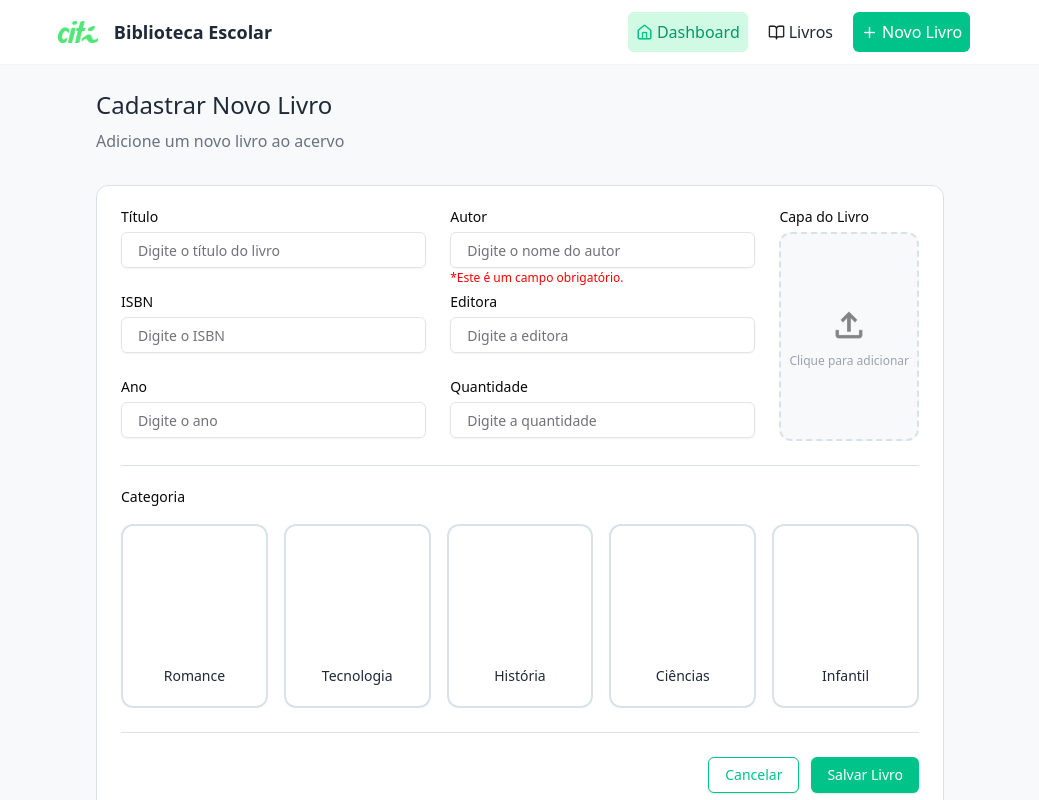
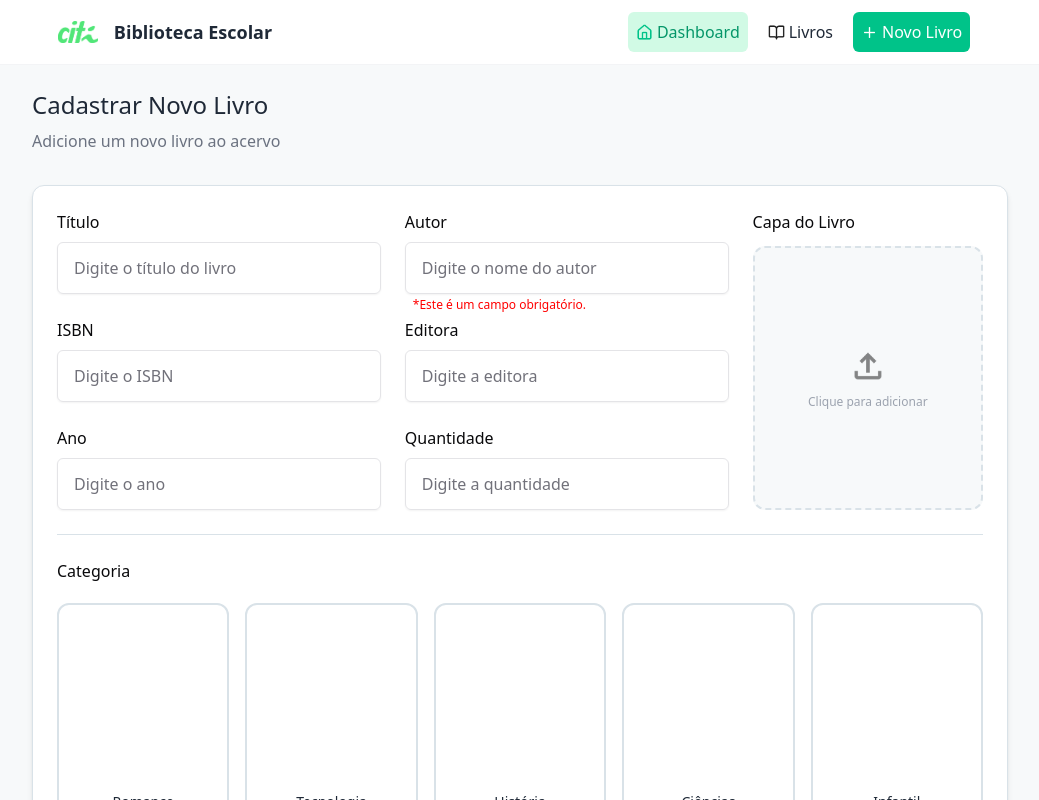
Before and after one commit to citi-onboarding/pta-squad-matheus, a Next.js app in the folder client/: page /novoLivro in a window 1280 px wide. Shown: the top 800 px of the page, without its empty margins (120-1159 px from the left). Built offline with nearby package versions, Linux system fonts and the light colour scheme.

Commit message:
style: improve new book form layout and responsive UI styling

```diff
--- a/client/src/app/novoLivro/page.tsx
+++ b/client/src/app/novoLivro/page.tsx
@@ -17,8 +17,8 @@ export default function CadastrarLivroPage() {
   const [categoriaSelecionada, setCategoriaSelecionada] = useState('');
 
   return (
-    <div className="min-h-screen bg-[#F7F9FA]">
-      <div className="max-w-4xl mx-auto p-6">
+    <div className="min-h-[calc(100vh-65px)] bg-[#F7F9FA] md:flex md:flex-col">
+      <div className="max-w-4xl md:max-w-5xl w-full mx-auto p-6 md:flex md:flex-col md:flex-1">
         <h1 className="text-2xl font-medium text-gray-800 mb-2">
           Cadastrar Novo Livro
         </h1>
@@ -26,54 +26,65 @@ export default function CadastrarLivroPage() {
           Adicione um novo livro ao acervo
         </p>
 
-        <div className="bg-white rounded-xl border border-[#D9E2E8] p-6">
+        <div className="bg-white rounded-xl border border-[#D9E2E8] p-6 md:flex md:flex-col md:flex-1 md:mb-8 shadow-[0_2px_4px_-2px_rgba(0,0,0,0.1),0_4px_6px_-1px_rgba(0,0,0,0.1)]">
 
           {/* Seção 1 — Campos do formulário + Capa */}
-          <div className="grid grid-cols-1 md:grid-cols-[1fr_auto] gap-6 items-stretch">
+          <div className="grid grid-cols-1 md:grid-cols-[1fr_auto] gap-6 items-stretch md:flex-1">
 
             {/* Campos */}
-            <div className="grid grid-cols-1 md:grid-cols-2 gap-6 items-start">
-              <div className="grid gap-2">
-                <Label htmlFor="titulo">Título</Label>
-                <Input id="titulo" placeholder="Digite o título do livro" />
+            <div className="grid grid-cols-1 md:grid-cols-2 gap-6 items-start md:auto-rows-fr">
+              <div className="grid gap-2 md:flex md:flex-col md:justify-between">
+                <Label className="md:text-base" htmlFor="titulo">
+                  Título
+                </Label>
+                <Input id="titulo" placeholder="Digite o título do livro" className="md:flex-1 md:max-h-[56px] md:!text-base" />
               </div>
 
-              <div className="grid gap-2 relative">
-                <Label htmlFor="autor">Autor</Label>
-                <Input id="autor" placeholder="Digite o nome do autor" />
-                <span className="absolute top-[calc(100%+2px)] text-xs text-[#FF0000]">
+              <div className="grid gap-2 md:flex md:flex-col md:justify-between relative">
+                <Label className="md:text-base" htmlFor="autor">
+                  Autor
+                </Label>
+                <Input id="autor" placeholder="Digite o nome do autor" className="md:flex-1 md:max-h-[56px] md:!text-base" />
+                <span className="absolute top-[calc(100%+3px)] text-xs text-[#FF0000] md:pl-2">
                   *Este é um campo obrigatório.
                 </span>
               </div>
 
-              <div className="grid gap-2">
-                <Label htmlFor="isbn">ISBN</Label>
-                <Input id="isbn" placeholder="Digite o ISBN" />
+              <div className="grid gap-2 md:flex md:flex-col md:justify-between">
+                <Label className="md:text-base" htmlFor="isbn">
+                  ISBN
+                </Label>
+                <Input id="isbn" placeholder="Digite o ISBN" className="md:flex-1 md:max-h-[56px] md:!text-base" />
               </div>
 
-              <div className="grid gap-2">
-                <Label htmlFor="editora">Editora</Label>
-                <Input id="editora" placeholder="Digite a editora" />
+              <div className="grid gap-2 md:flex md:flex-col md:justify-between">
+                <Label className="md:text-base" htmlFor="editora">
+                  Editora
+                </Label>
+                <Input id="editora" placeholder="Digite a editora" className="md:flex-1 md:max-h-[56px] md:!text-base" />
               </div>
 
-              <div className="grid gap-2">
-                <Label htmlFor="ano">Ano</Label>
-                <Input id="ano" type="number" placeholder="Digite o ano" />
+              <div className="grid gap-2 md:flex md:flex-col md:justify-between">
+                <Label className="md:text-base" htmlFor="ano">
+                  Ano
+                </Label>
+                <Input id="ano" type="number" placeholder="Digite o ano" className="md:flex-1 md:max-h-[56px] md:!text-base" />
               </div>
 
-              <div className="grid gap-2">
-                <Label htmlFor="quantidade">Quantidade</Label>
-                <Input id="quantidade" type="number" placeholder="Digite a quantidade" />
+              <div className="grid gap-2 md:flex md:flex-col md:justify-between">
+                <Label className="md:text-base" htmlFor="quantidade">
+                  Quantidade
+                </Label>
+                <Input id="quantidade" type="number" placeholder="Digite a quantidade" className="md:flex-1 md:max-h-[56px] md:!text-base" />
               </div>
             </div>
 
             {/* Upload da capa */}
-            <div className="flex flex-col gap-2">
-              <Label>Capa do Livro</Label>
+            <div className="flex flex-col gap-3">
+              <Label className="md:text-base">Capa do Livro</Label>
               <button
                 type="button"
-                className="flex flex-col items-center justify-center flex-1 rounded-xl border-2 border-dashed border-[#D9E2E8] bg-[#F7F9FA] hover:border-gray-400 hover:bg-gray-100 transition-colors cursor-pointer"
-                style={{ aspectRatio: '2/3' }}
+                className="flex flex-col items-center justify-center flex-1 [aspect-ratio:2/3] md:[aspect-ratio:auto] md:w-[clamp(180px,18vw,280px)] rounded-xl border-2 border-dashed border-[#D9E2E8] bg-[#F7F9FA] hover:border-gray-400 hover:bg-gray-100 transition-colors cursor-pointer"
               >
                 <img src="/img/upload.png" alt="Upload" className="w-10 h-10 mb-2 opacity-50" />
                 <span className="text-xs text-gray-400 text-center px-2">Clique para adicionar</span>
@@ -84,7 +95,7 @@ export default function CadastrarLivroPage() {
 
           {/* Seção 2 — Categoria */}
           <div className="border-t border-[#D9E2E8] mt-6 pt-6 grid gap-3">
-            <Label>Categoria</Label>
+            <Label className="md:text-base">Categoria</Label>
             <div className="grid grid-cols-2 md:flex md:flex-nowrap mt-2 gap-4">
               {categorias.map(({ value, label }) => (
                 <button
@@ -92,13 +103,13 @@ export default function CadastrarLivroPage() {
                   type="button"
                   onClick={() => setCategoriaSelecionada(value)}
                   className={[
-                    'md:flex-1 flex flex-col items-center pt-5 pb-5 px-4 rounded-xl border-2 transition-colors',
+                    'md:flex-1 flex flex-col items-center pt-2 pb-3 px-4 rounded-xl border-2 transition-colors',
                     categoriaSelecionada === value
                       ? 'border-brand-green bg-emerald-50'
                       : 'border-[#D9E2E8] bg-white hover:border-gray-300',
                   ].join(' ')}
                 >
-                  <div className="w-full h-[112px]" />
+                  <div className="w-full h-[112px] md:h-auto md:aspect-[4/5]" />
                   <span className="mt-2 text-sm font-medium text-gray-800">{label}</span>
                 </button>
               ))}
@@ -107,10 +118,10 @@ export default function CadastrarLivroPage() {
 
           {/* Seção 3 — Botões */}
           <div className="border-t border-[#D9E2E8] mt-6 pt-6 flex flex-col-reverse md:flex-row justify-end gap-3">
-            <Button className="border border-brand-green text-brand-green bg-white hover:bg-emerald-50 md:w-auto w-full">
+            <Button className="border border-brand-green text-brand-green bg-white hover:bg-emerald-50 md:w-auto w-full md:h-12 md:text-base md:px-6">
               Cancelar
             </Button>
-            <Button className="bg-brand-green text-white hover:bg-brand-green/90 md:w-auto w-full">
+            <Button className="bg-brand-green text-white hover:bg-brand-green/90 md:w-auto w-full md:h-12 md:text-base md:px-6">
               Salvar Livro
             </Button>
           </div>
```
